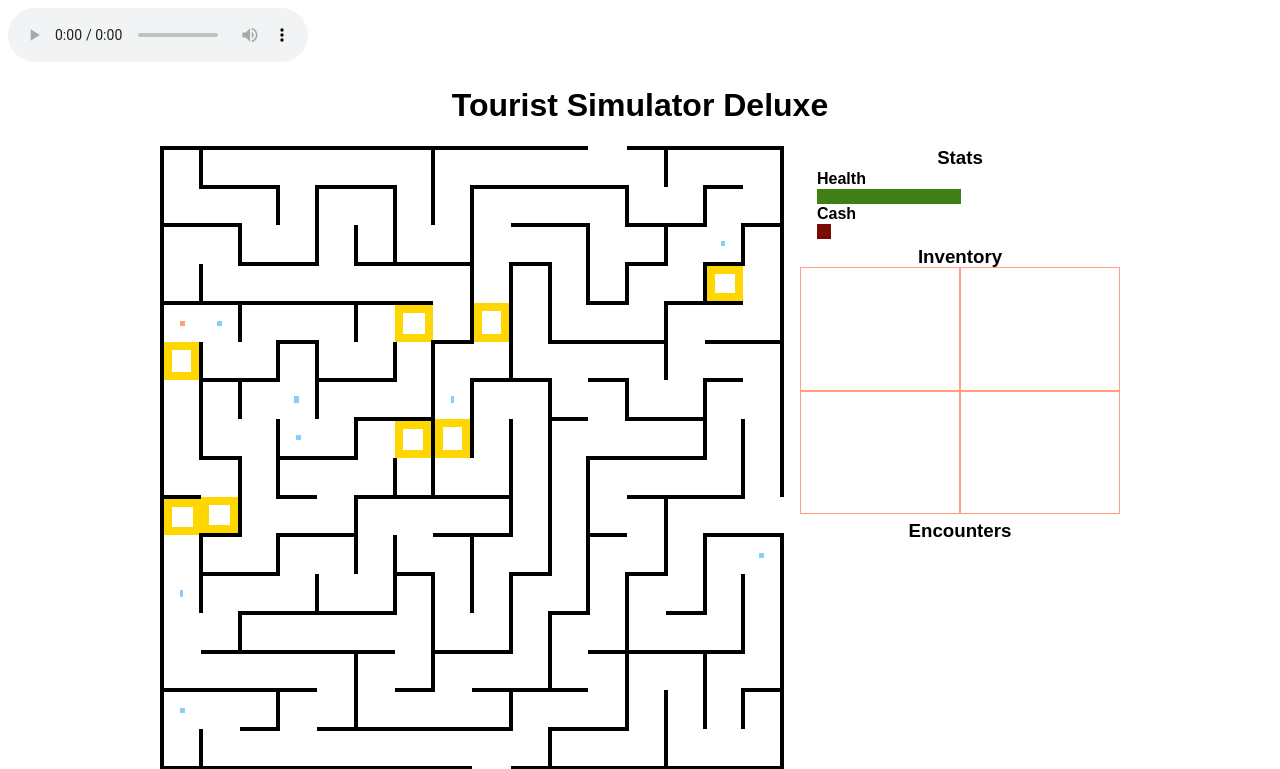
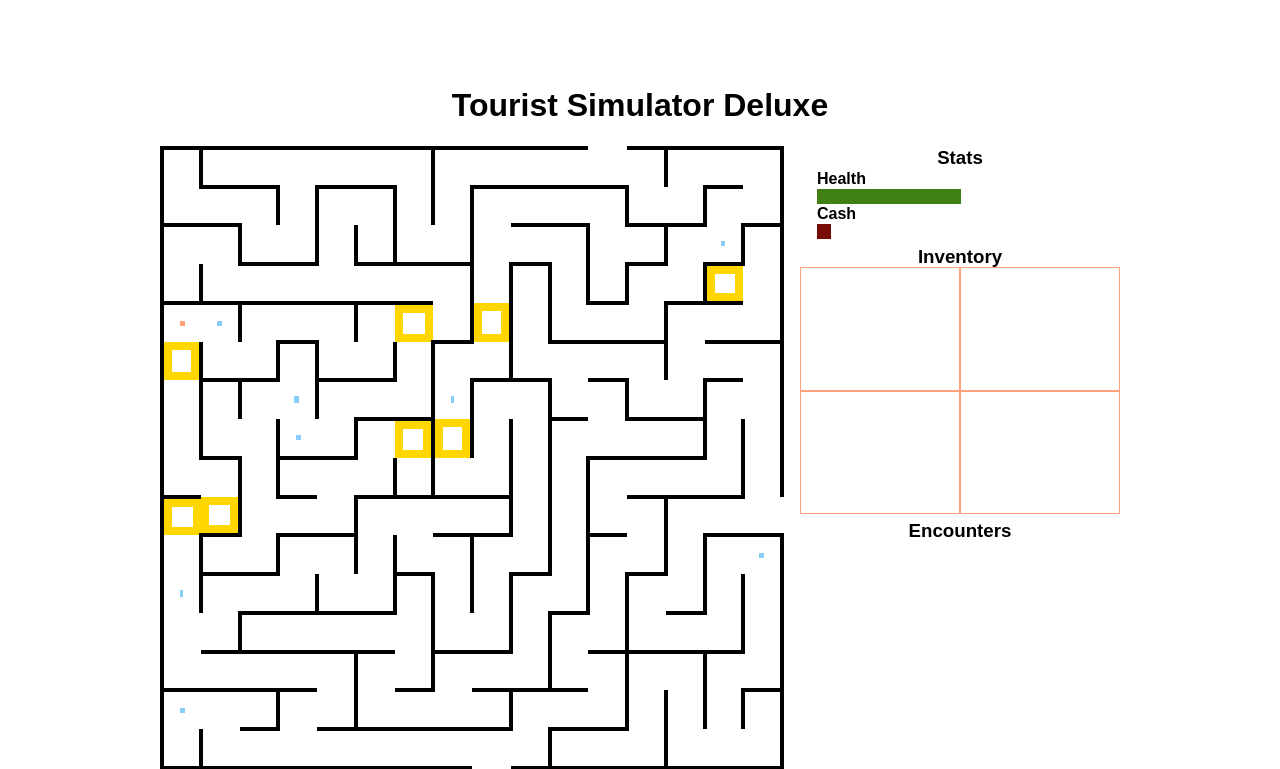
Before and after one commit to chepeniv/tourist_sim, a Flask app: page / in a window 1280 px wide. Shown: the top 769 px of the page. Run offline with Flask 3, Linux system fonts and the light colour scheme; some libraries are stand-ins or nearby versions.

Commit message:
added visibility=hidden css for audio tags

```diff
--- a/static/styles/homepage.css
+++ b/static/styles/homepage.css
@@ -1,6 +1,10 @@
 body {
     font-family: Arial, Helvetica, sans-serif;
 	/* background-color: #262626; */
+}
+
+audio {
+	visibility: hidden;
 }
 
 .banner {
```
